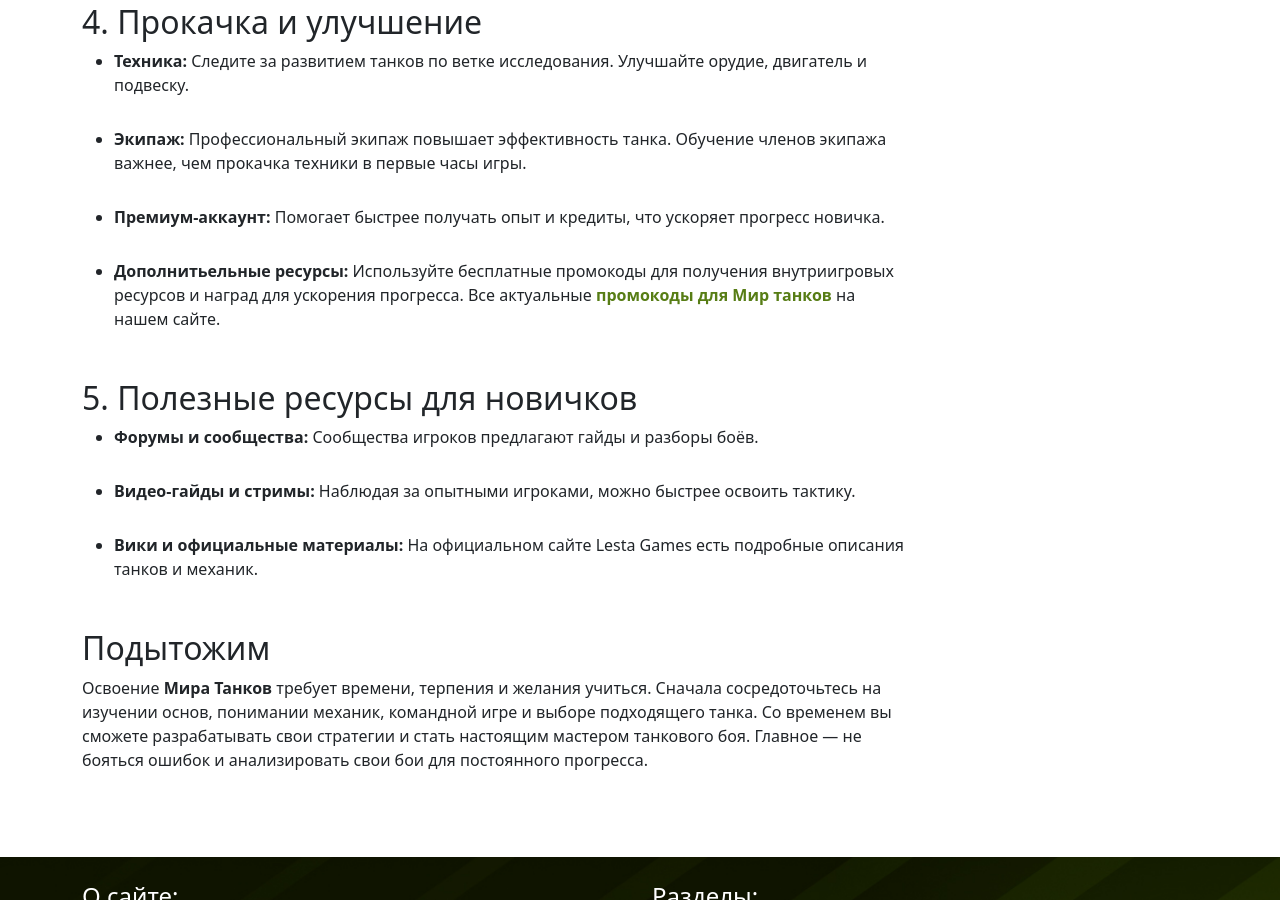
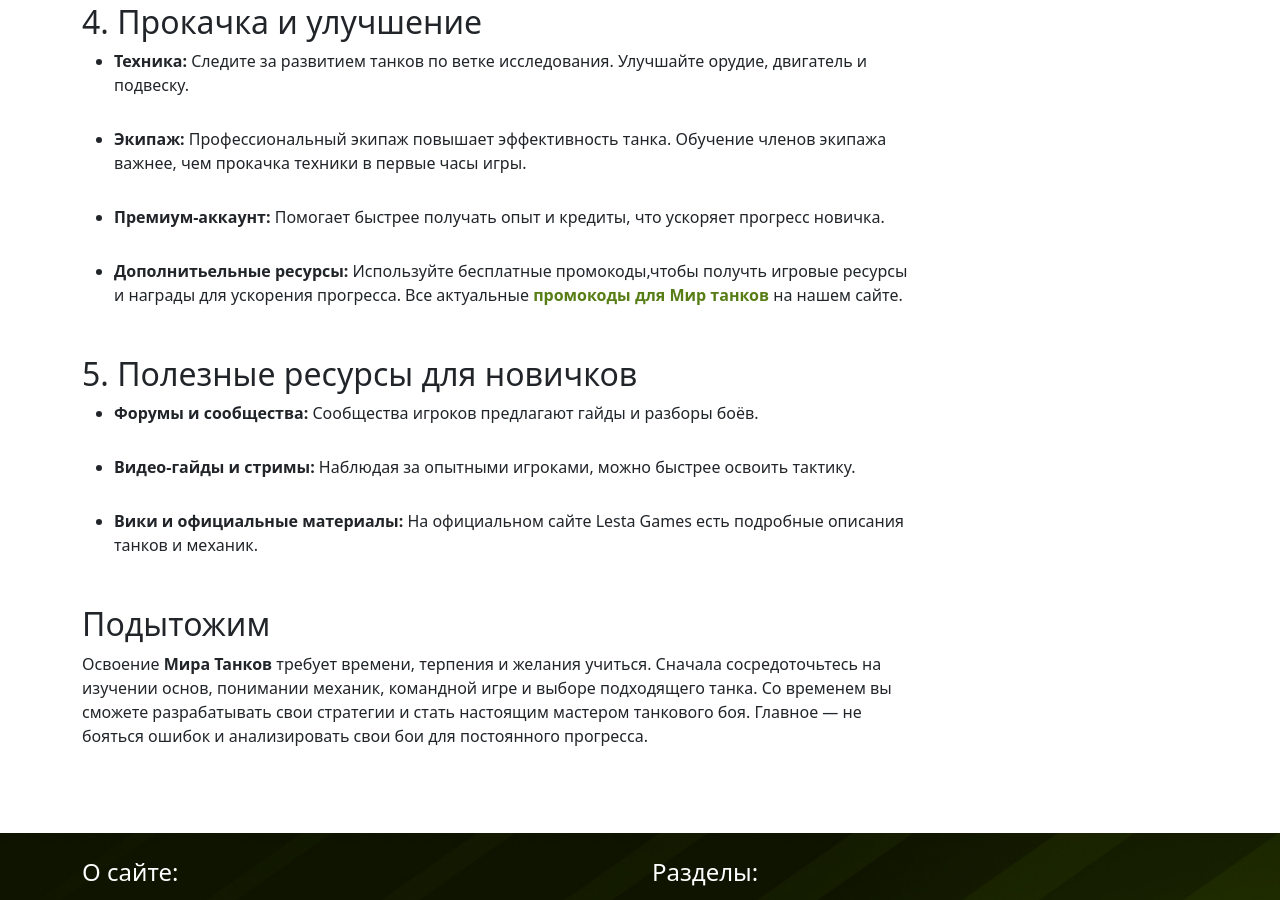
Before and after one commit to stblog/stblog.github.io, a Jekyll site: the page built from _posts/2026-02-26-kak-nauchitsa-igrat-v-mir-tankov.markdown, in a window 1280 px wide and 900 px high, scrolled down 2629 px. Built offline with Jekyll 4.4.1, drawn with Linux system fonts in a browser that asks for light colours; our own code applies the rules of GitHub Pages for plain Markdown files.

Commit message:
Update 2026-02-26-kak-nauchitsa-igrat-v-mir-tankov.markdown

```diff
--- a/_posts/2026-02-26-kak-nauchitsa-igrat-v-mir-tankov.markdown
+++ b/_posts/2026-02-26-kak-nauchitsa-igrat-v-mir-tankov.markdown
@@ -81,7 +81,7 @@
 
 *   **Премиум-аккаунт:** Помогает быстрее получать опыт и кредиты, что ускоряет прогресс новичка.
 
-*   **Дополнитьельные ресурсы:** Используйте бесплатные промокоды для получения внутриигровых ресурсов и наград для ускорения прогресса. Все актуальные **<a href="/promokody-mir-tankov">промокоды для Мир танков</a>** на нашем сайте.
+*   **Дополнитьельные ресурсы:** Используйте бесплатные промокоды,чтобы получть игровые ресурсы и награды для ускорения прогресса. Все актуальные **<a href="/promokody-mir-tankov">промокоды для Мир танков</a>** на нашем сайте.
 
 
 ## 5\. Полезные ресурсы для новичков
```
